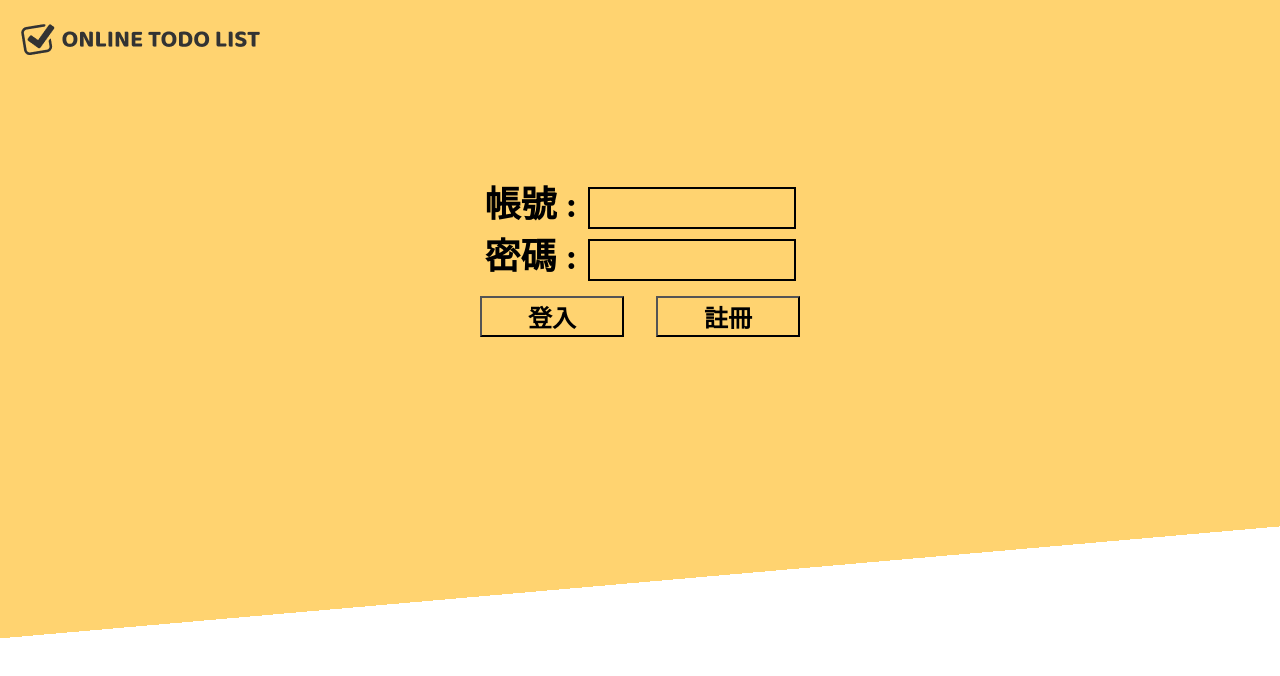
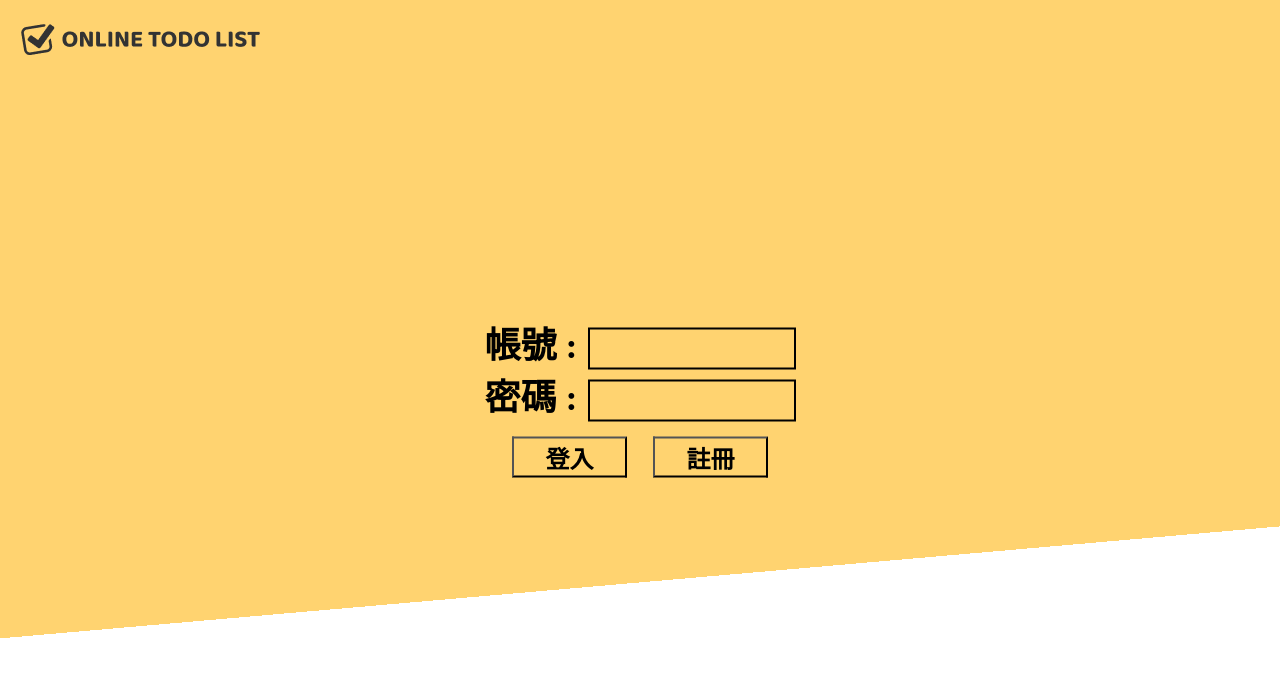
Before and after one commit to JIMHWANG/ReactRouter_ToDoList, a React (Create React App) app: page / in a window 1280 px wide. Shown: the top 676 px of the page. Built offline with nearby package versions, Linux system fonts and the light colour scheme.

Commit message:
登入介面元件化+註冊功能新增

```diff
--- a/src/App.js
+++ b/src/App.js
@@ -1,5 +1,6 @@
-import Home from "./Components/Home_Login"
+import Home_Login from "./Components/Home_Login"
 import Function from "./Components/Function"
+import Register from "./Components/Register"
 import './Style/App.scss';
 import { Routes, Route, Link } from "react-router-dom";
 
@@ -10,11 +11,14 @@ function App() {
         <Link to="/">Online ToDoList</Link>
       </h1>
       <Routes>
-        <Route path="/" element={<Home />} />
+        <Route path="/" element={<Home_Login />} />
         <Route path="Function" element={<Function />} />
+        <Route path="Register" element={<Register />} />
       </Routes>
     </>
   );
 }
 
+// document.querySelector('.TitleAHref').click();
+
 export default App;
--- /dev/null
+++ b/src/Components/AccountPassword.js
@@ -0,0 +1,31 @@
+import "../Style/AccountPassword.scss";
+import { useNavigate } from "react-router-dom";
+import React from 'react';
+
+function AccountPassword({ account, setAccount, password, setPassword }) {
+
+    return (
+        <>
+            <div className="AccountPassword">
+                <div className="Container">
+                    <div className="Login_Container">
+                        <label htmlFor="">帳號 : </label>
+                        <input type="text" placeholder="" name="" id="" value={account} onChange={(e) => {
+                            setAccount(e.target.value);
+                        }} />
+                    </div>
+                    <div className="Login_Container">
+                        <label htmlFor="">密碼 : </label>
+                        <input type="password" name="" id="" value={password} onChange={(e) => {
+                            setPassword(e.target.value);
+                        }} />
+                    </div>
+                </div>
+            </div>
+        </>
+    );
+
+
+}
+
+export default AccountPassword;
--- a/src/Components/Home_Login.js
+++ b/src/Components/Home_Login.js
@@ -1,11 +1,12 @@
-import "../Style/Home.scss";
+import "../Style/Home_Login.scss";
 import { useNavigate } from "react-router-dom";
 import React from 'react';
+import AccountPassword from "./AccountPassword.js";
 
 const { useState, useEffect } = React;
 
 function Home() {
-    let FunctionPageNavigate = useNavigate();
+    let LoginPageNavigate = useNavigate();
     const [account, setAccount] = useState('');
     const [password, setPassword] = useState('');
     const [loginInfo, setLoginInfo] = useState({});
@@ -23,7 +24,7 @@ function Home() {
 
         Loginxhr.onload = function () {
             if (JSON.parse(Loginxhr.responseText).success) {
-                FunctionPageNavigate("/Function");
+                LoginPageNavigate("/Function");
             } else {
                 alert(`登入失敗 : ${JSON.parse(Loginxhr.responseText).message}`)
             }
@@ -32,22 +33,9 @@ function Home() {
     }, [loginInfo]);
 
     return (
-        <>
-            <div className="Home_Login">
-                <div className="Container">
-                    <div className="Login_Container">
-                        <label htmlFor="">帳號 : </label>
-                        <input type="text" placeholder="" name="" id="" value={account} onChange={(e) => {
-                            setAccount(e.target.value);
-                        }} />
-                    </div>
-                    <div className="Login_Container">
-                        <label htmlFor="">密碼 : </label>
-                        <input type="password" name="" id="" value={password} onChange={(e) => {
-                            setPassword(e.target.value);
-                        }} />
-                    </div>
-                    <div className="Login_Button">
+        <div className="Login">
+            <AccountPassword account={account} setAccount={setAccount} password={password} setPassword={setPassword} />
+            <div className="Login_Buttons">
                 <input type="button" value="登入" onClick={() => {
                     if (!account || !password) {
                         alert('帳號或密碼未輸入');
@@ -60,11 +48,12 @@ function Home() {
                     setAccount('');
                     setPassword('');
                 }} />
-                        <input type="button" value="註冊" />
+                <input type="button" value="註冊" onClick={() => {
+                    LoginPageNavigate("/Register");
+                    <AccountPassword account={account} setAccount={setAccount} password={password} setPassword={setPassword} />
+                }} />
             </div>
         </div>
-            </div>
-        </>
     );
 }
 
--- /dev/null
+++ b/src/Components/Register.js
@@ -0,0 +1,62 @@
+import AccountPassword from "./AccountPassword";
+import { useNavigate } from "react-router-dom";
+import "../Style/Register.scss";
+import React from 'react';
+
+const { useState, useEffect } = React;
+
+function Register() {
+    let RegisterNavigate = useNavigate();
+    const [RegisterAccount, setRegisterAccount] = useState('');
+    const [RegisterPassword, setRegisterPassword] = useState('');
+    const [RegisterInfo, setRegisterInfo] = useState({});
+
+    useEffect(() => {
+        if (Object.keys(RegisterInfo).length === 0) { return; }
+        var RegisterAccountPassord = {};
+        RegisterAccountPassord.email = RegisterInfo.Account;
+        RegisterAccountPassord.password = RegisterInfo.Password;
+        // console.log(RegisterAccountPassord);
+
+        var Registerxhr = new XMLHttpRequest();
+        Registerxhr.open('post', 'https://hexschool-tutorial.herokuapp.com/api/signup', true);
+        Registerxhr.setRequestHeader('Content-type', 'application/json');
+        var RegisterAccountPassordStr = JSON.stringify(RegisterAccountPassord);
+        Registerxhr.send(RegisterAccountPassordStr);
+
+        Registerxhr.onload = function () {
+            if (JSON.parse(Registerxhr.responseText).success) {
+                alert(`註冊成功 : ${JSON.parse(Registerxhr.responseText).message}`)
+                RegisterNavigate("/");
+            } else {
+                alert(`註冊失敗 : ${JSON.parse(Registerxhr.responseText).message}`)
+            }
+            setRegisterInfo({});
+        }
+
+    }, [RegisterInfo])
+
+    return (
+        <div className="Register">
+            <h2>歡迎加入</h2>
+            <AccountPassword account={RegisterAccount} setAccount={setRegisterAccount} password={RegisterPassword} setPassword={setRegisterPassword} />
+            <div className="Register_Buttons">
+                <input type="button" value="註冊" onClick={() => {
+                    if (!RegisterAccount || !RegisterPassword) {
+                        alert('帳號或密碼未輸入');
+                        return;
+                    }
+                    setRegisterInfo({
+                        Account: RegisterAccount,
+                        Password: RegisterPassword
+                    });
+                    setRegisterAccount('');
+                    setRegisterPassword('');
+                }} />
+            </div>
+        </div>
+
+    )
+}
+
+export default Register;
--- /dev/null
+++ b/src/Style/AccountPassword.scss
@@ -0,0 +1,31 @@
+.AccountPassword {
+    height: 50%;
+    display: flex;
+
+    .Container {
+        display: flex;
+        flex-direction: column;
+        align-items: center;
+        justify-content: center;
+        width: 50%;
+        margin: 0 auto;
+    }
+
+    .Login_Container {
+        font-size: 36px;
+        font-weight: bold;
+        margin: 5px;
+        width: 80%;
+        text-align: center;
+        display: flex;
+        justify-content: center;
+
+        input {
+            background: #FFD370;
+            height: 36px;
+            border: 2px solid #000;
+            width: 200px;
+            margin-left: 10px;
+        }
+    }
+}
--- a/src/Style/App.scss
+++ b/src/Style/App.scss
@@ -1,4 +1,6 @@
 .ToDoListRoot {
+    position: relative;
+
     h1 {
         padding: 20px 0 0 20px;
 
--- a/src/Style/Home.scss
+++ /dev/null
@@ -1,68 +0,0 @@
-.Home {
-    display: flex;
-    flex-direction: column;
-    align-items: center;
-    justify-content: center;
-    font-style: italic;
-    font-size: 50px;
-    font-weight: bold;
-    height: calc(100vh - 39px);
-
-    input {
-        margin-top: 15px;
-        padding: 10px 5px;
-        font-size: 24px;
-        background: #FFD370;
-    }
-}
-
-.Home_Login {
-    height: 50%;
-    display: flex;
-
-    .Container {
-        display: flex;
-        flex-direction: column;
-        align-items: center;
-        justify-content: center;
-        width: 50%;
-        margin: 0 auto;
-    }
-
-    .Login_Container {
-        font-size: 36px;
-        font-weight: bold;
-        margin: 5px;
-        width: 80%;
-        text-align: center;
-        display: flex;
-        justify-content: center;
-
-        input {
-            background: #FFD370;
-            height: 36px;
-            border: 2px solid #000;
-            width: 200px;
-            margin-left: 10px;
-        }
-    }
-
-    .Login_Button {
-        width: 50%;
-        display: flex;
-        justify-content: space-between;
-
-
-        input {
-            font-size: 24px;
-            width: 45%;
-            background: #FFD370;
-            margin-top: 10px;
-            font-weight: bold;
-        }
-
-        input:active {
-            border: 1px solid #000;
-        }
-    }
-}
--- /dev/null
+++ b/src/Style/Home_Login.scss
@@ -0,0 +1,26 @@
+.Login {
+    text-align: center;
+    position: absolute;
+    width: 100%;
+    top: 50%;
+    transform: translateY(-50%);
+
+    .Login_Buttons {
+        width: 20%;
+        margin: 0 auto;
+        display: flex;
+        justify-content: space-between;
+
+        input {
+            font-size: 24px;
+            width: 45%;
+            background: #FFD370;
+            margin-top: 10px;
+            font-weight: bold;
+        }
+
+        input:active {
+            border: 1px solid #000;
+        }
+    }
+}
--- /dev/null
+++ b/src/Style/Register.scss
@@ -0,0 +1,33 @@
+.Register {
+    text-align: center;
+    position: absolute;
+    width: 100%;
+    top: 50%;
+    transform: translateY(-50%);
+
+    h2 {
+        font-size: 30px;
+        margin-bottom: 20px;
+        font-weight: bold;
+    }
+
+    .Register_Buttons {
+
+        width: 20%;
+        margin: 0 auto;
+        display: flex;
+        justify-content: center;
+
+        input {
+            font-size: 24px;
+            width: 45%;
+            background: #FFD370;
+            margin-top: 10px;
+            font-weight: bold;
+        }
+
+        input:active {
+            border: 1px solid #000;
+        }
+    }
+}
```
Lines whose indentation alone changed are shown as unchanged.
